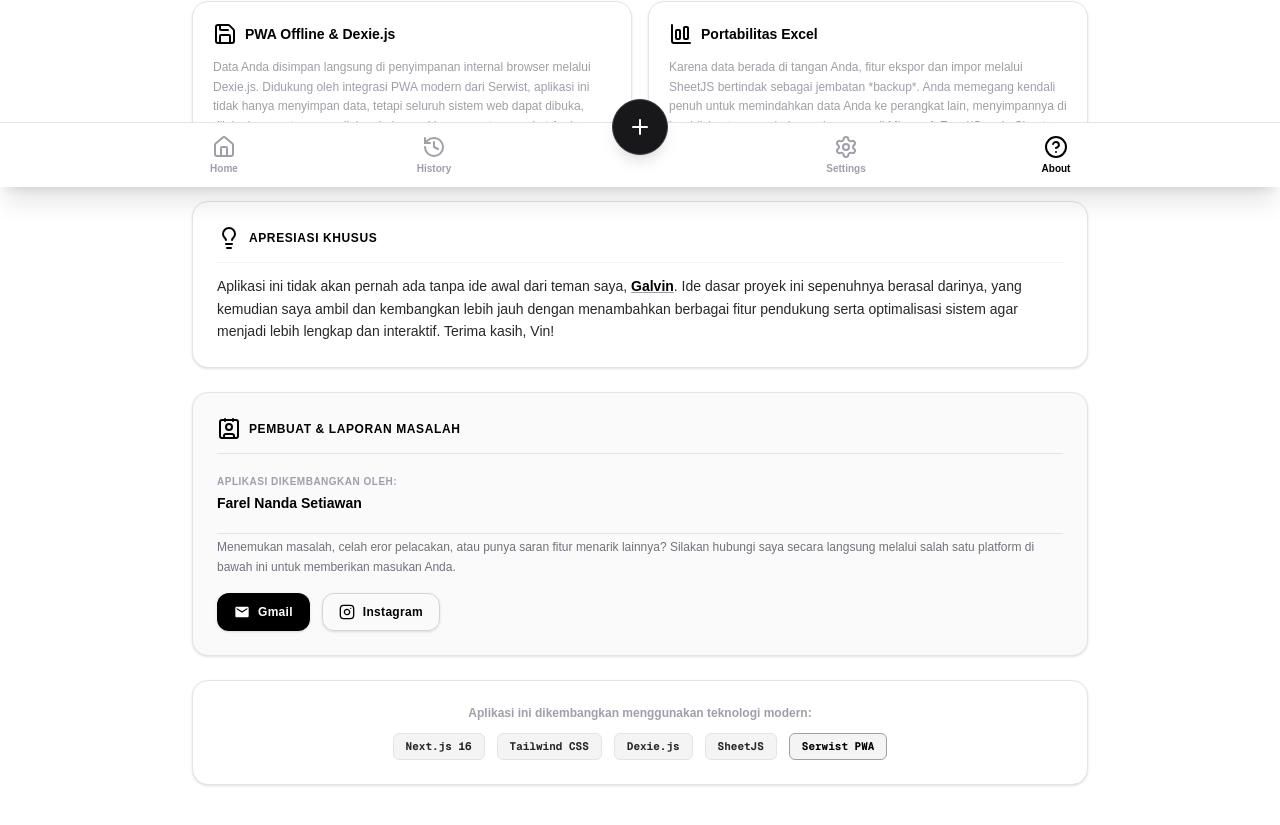
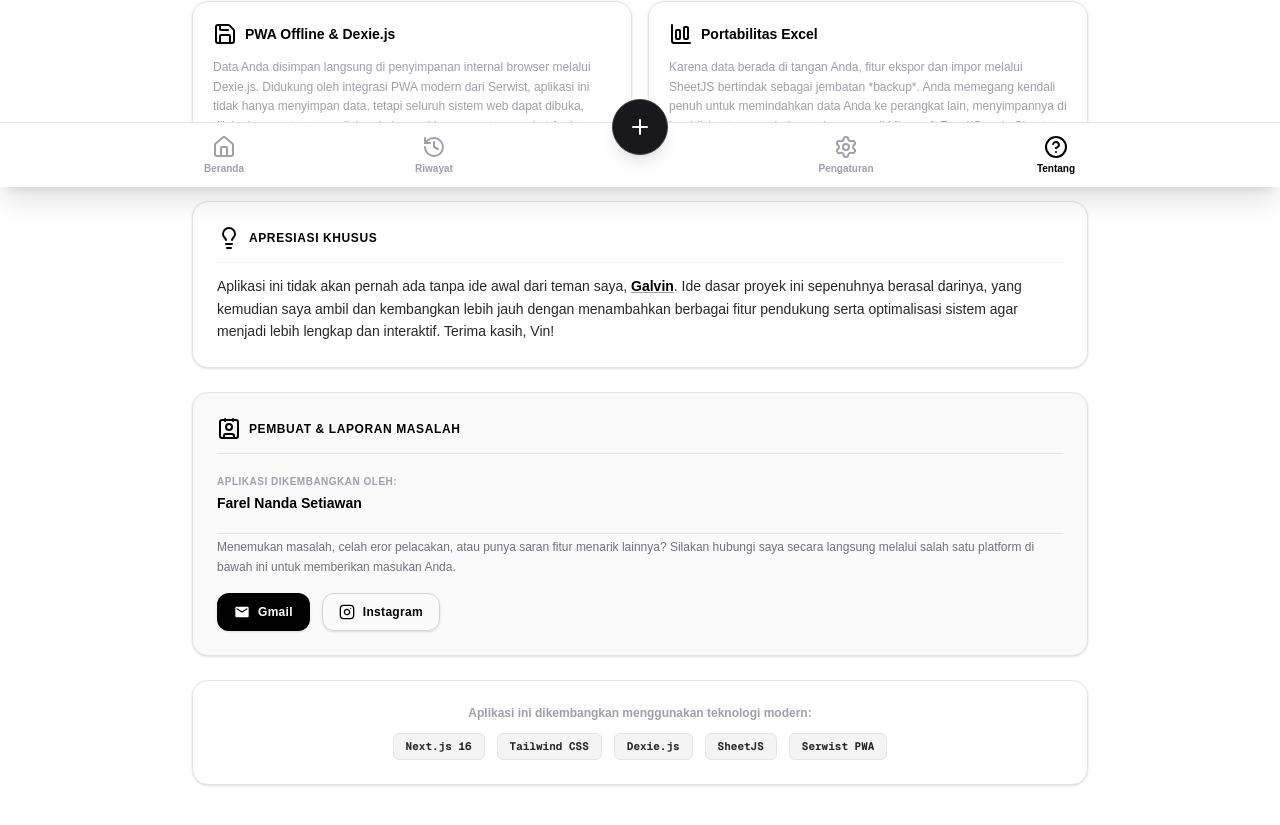
Before and after one commit to FarelNandaS/MyMoney, a Next.js app: page /about in a window 1280 px wide. Shown: the part 613-1438 px from the top of the page. Built offline with nearby package versions, Linux system fonts and the light colour scheme.

Commit message:
update ui and order data export excel

```diff
--- a/app/about/page.tsx
+++ b/app/about/page.tsx
@@ -224,8 +224,7 @@ export default function About() {
             <span className="bg-zinc-100 dark:bg-zinc-900 px-3 py-1 rounded-md border border-zinc-200 dark:border-zinc-800">
               SheetJS
             </span>
-            {/* 💡 DIUPDATE: Menampilkan label Serwist secara konsisten di dalam badge teknologi */}
-            <span className="bg-zinc-100 dark:bg-zinc-900 px-3 py-1 rounded-md border border-zinc-200 dark:border-zinc-800 text-black dark:text-white border-zinc-400 dark:border-zinc-600">
+            <span className="bg-zinc-100 dark:bg-zinc-900 px-3 py-1 rounded-md border border-zinc-200 dark:border-zinc-800">
               Serwist PWA
             </span>
           </div>
--- a/app/settings/page.tsx
+++ b/app/settings/page.tsx
@@ -27,7 +27,7 @@ export default function Settings() {
 
   const exportToExcel = async () => {
     try {
-      const allData = await db.table('transactions').toArray();
+      const allData = await db.table('transactions').orderBy('dateStr').toArray();
 
       if (allData.length === 0) {
         alert('belum ada data');
--- a/components/AppShell.tsx
+++ b/components/AppShell.tsx
@@ -4,6 +4,7 @@ import { useEffect } from 'react';
 import Image from 'next/image';
 import { usePathname, useRouter } from 'next/navigation';
 import { CircleQuestionMark, History, Home, Plus, Settings } from 'lucide-react';
+import Link from 'next/link';
 
 type props = {
     children: React.ReactNode;
@@ -38,10 +39,10 @@ export default function AppShell({ children } : props) {
 
       {/* HEADER */}
       <header className="w-full max-w-7xl mx-auto px-4 py-4 md:px-8 flex justify-between items-center border-b border-zinc-200 dark:border-zinc-900 bg-white dark:bg-black">
-        <div className="flex items-center gap-3">
+        <Link href='/' className="flex items-center gap-3">
           <span className="text-2xl"><Image src={'/icon.png'} alt='icon' width={45} height={45}/></span>
           <h1 className="text-xl font-black tracking-tighter">MyMoney</h1>
-        </div>
+        </Link>
         <div className="flex items-center gap-4">
           <span className="text-xs font-bold text-zinc-500">
             {new Date().toLocaleDateString('id-ID', { weekday: 'long', day: 'numeric', month: 'long' })}
@@ -63,12 +64,12 @@ export default function AppShell({ children } : props) {
 
           <button onClick={() => router.push('/')} className={`flex flex-col items-center justify-center w-16 h-full transition ${isActive('/')}`}>
             <span className="text-xl"><Home /></span>
-            <span className="text-[10px] font-bold mt-0.5">Home</span>
+            <span className="text-[10px] font-bold mt-0.5">Beranda</span>
           </button>
 
           <button onClick={() => router.push('/history')} className={`flex flex-col items-center justify-center w-16 h-full transition ${isActive('/history')}`}>
             <span className="text-xl"><History /></span>
-            <span className="text-[10px] font-bold mt-0.5">History</span>
+            <span className="text-[10px] font-bold mt-0.5">Riwayat</span>
           </button>
 
           {/* ➕ Tombol Tambah Tengah dengan aksen warna */}
@@ -85,12 +86,12 @@ export default function AppShell({ children } : props) {
 
           <button onClick={() => router.push('/settings')} className={`flex flex-col items-center justify-center w-16 h-full transition ${isActive('/settings')}`}>
             <span className="text-xl"><Settings /></span>
-            <span className="text-[10px] font-bold mt-0.5">Settings</span>
+            <span className="text-[10px] font-bold mt-0.5">Pengaturan</span>
           </button>
 
           <button onClick={() => router.push('/about')} className={`flex flex-col items-center justify-center w-16 h-full transition ${isActive('/about')}`}>
             <span className="text-xl"><CircleQuestionMark /></span>
-            <span className="text-[10px] font-bold mt-0.5">About</span>
+            <span className="text-[10px] font-bold mt-0.5">Tentang</span>
           </button>
 
         </div>
```
